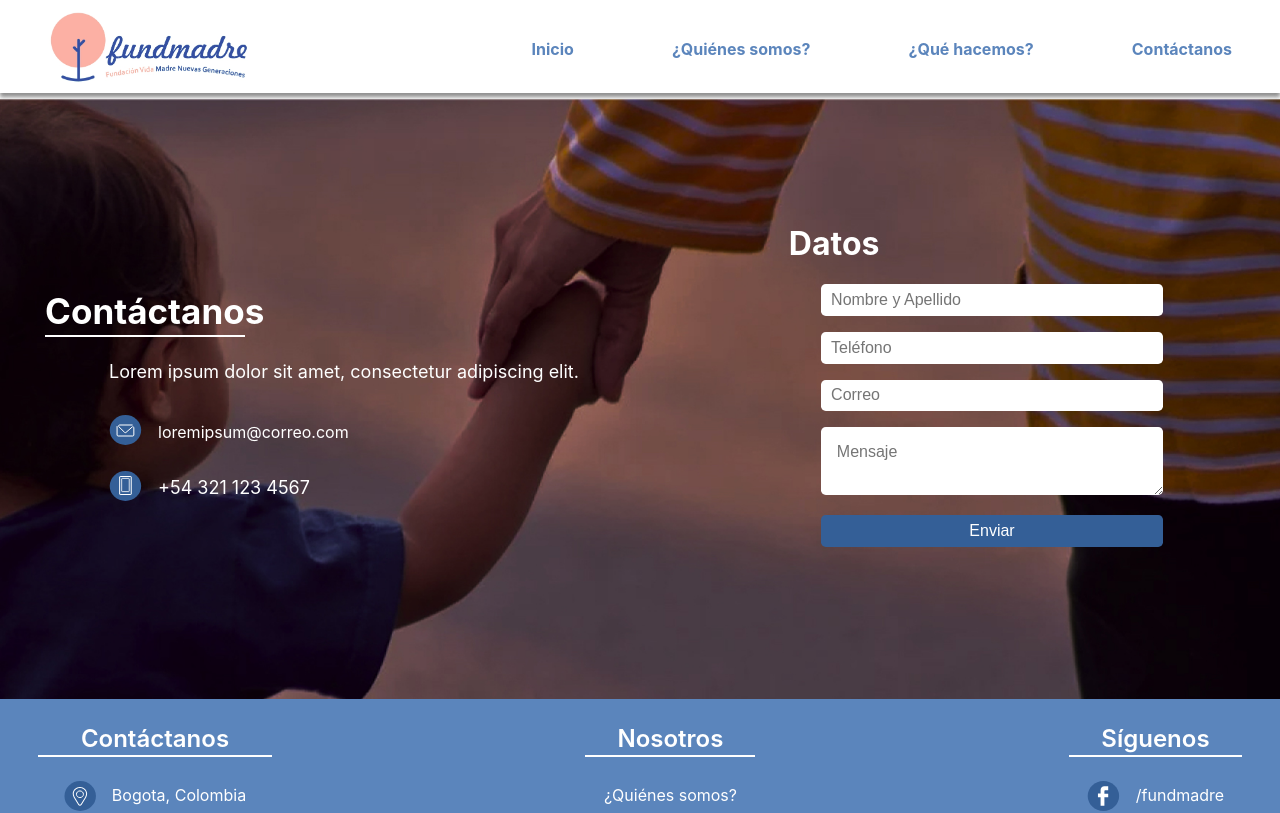
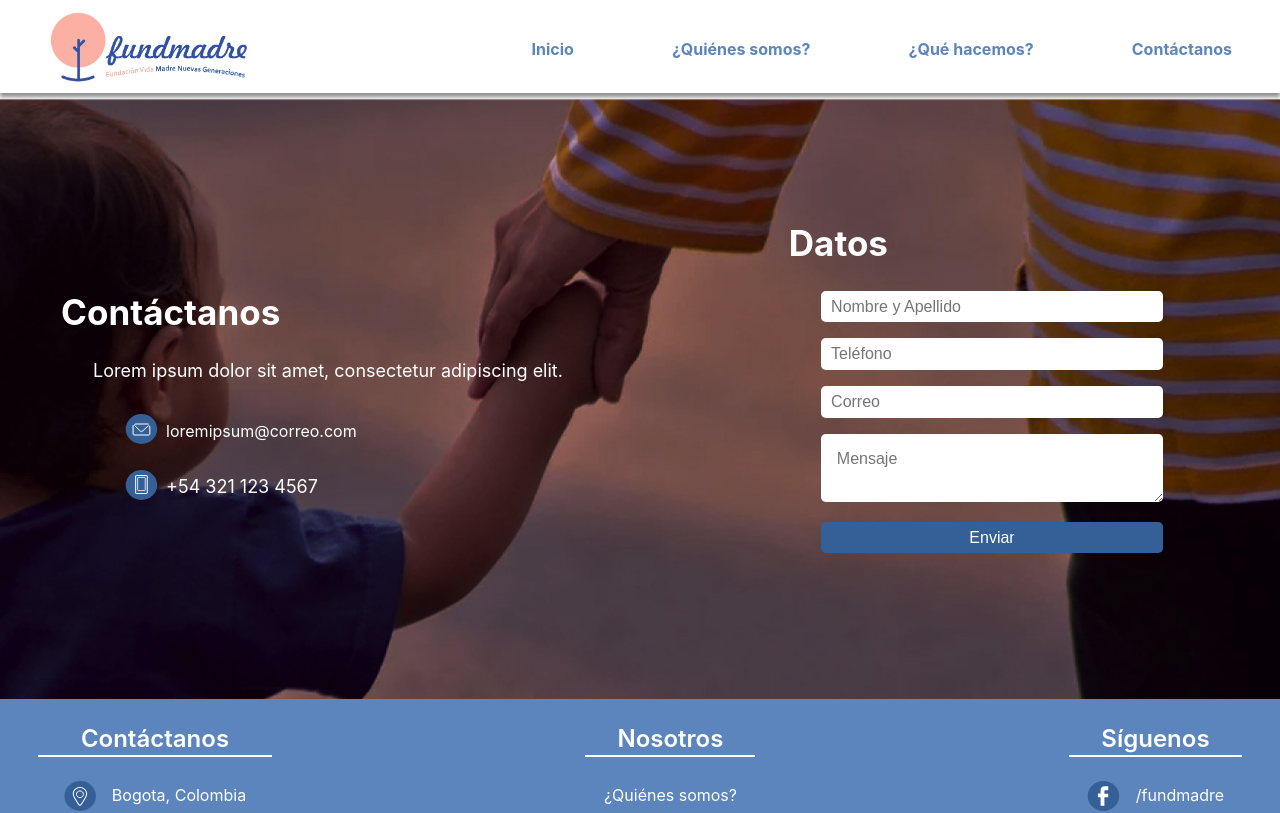
Before and after one commit to jdvsg12/FundMadre, a Next.js app: page /contactanos in a window 1280 px wide. Shown: the top 813 px of the page. Built offline with nearby package versions, Linux system fonts and the light colour scheme.

Commit message:
correction-contact

```diff
--- a/components/Main/Contact.tsx
+++ b/components/Main/Contact.tsx
@@ -8,7 +8,7 @@ import { styled } from "../../stitches.config";
 
 
 const Content = styled('div', {
-    background: '$blueMain',
+    background: 'linear-gradient(180deg, rgba(91,133,188,1) 0%, rgba(210,210,210,1) 100%)',
     variants: {
         grid: {
             Desktop: {
@@ -49,7 +49,7 @@ const ContentImage = styled('div', {
             },
             Mobile: {
                 position: 'relative',
-                height: '400px',
+                height: '350px',
                 overflow: 'hideen',
                 gridColumn: '1/2',
                 gridRow: '1/3'
@@ -75,6 +75,7 @@ const ContentInfo = styled('div', {
 
             },
             Mobile: {
+                padding: '1rem',
                 placeSelf: 'center',
                 gridColumn: '1/2',
                 gridRow: '1/2',
@@ -113,7 +114,7 @@ const ContentData = styled('div', {
     display: 'flex',
     flexDirection: 'row',
     alignItems: 'center',
-    gap: '1rem',
+    gap: '0.5rem',
     zIndex: '2',
 
 })
@@ -174,7 +175,6 @@ const TextArea = styled('textarea', {
             Mobile: {
                 borderRadius: '0.3rem',
                 padding: '1rem 1rem',
-                fontSize: '1rem',
 
             }
         }
@@ -222,20 +222,14 @@ const H1 = styled('h1', {
             Desktop: {
                 fontSize: '$5',
                 lineHeight: '3rem',
-                borderBottom: '0.18rem solid $white',
-                width: '37.5%',
             },
             Tablet: {
                 fontSize: '$4',
                 lineHeight: '3rem',
-                borderBottom: '0.18rem solid $white',
-                width: '37.5%',
             },
             Mobile: {
-                fontSize: '$3',
+                fontSize: '$4',
                 lineHeight: '3rem',
-                borderBottom: '0.18rem solid $white',
-                width: '37.5%',
             }
         }
     }
@@ -267,10 +261,28 @@ const Icon = styled('div', {
 })
 
 const Legend = styled('div', {
-    marginLeft: '4rem',
-    color: '$white',
-    marginBottom: '1.5rem',
-    fontSize: '$3',
+    variants: {
+        font: {
+            Desktop: {
+                marginLeft: '2rem',
+                color: '$white',
+                marginBottom: '1.5rem',
+                fontSize: '$3',
+            },
+            Tablet: {
+                marginLeft: '1rem',
+                color: '$white',
+                marginBottom: '1.5rem',
+                fontSize: '$2',
+            },
+            Mobile: {
+                marginLeft: '1rem',
+                color: '$white',
+                marginBottom: '1.5rem',
+                fontSize: '$2',
+            }
+        }
+    }
 })
 
 
@@ -312,7 +324,13 @@ export const MainForm = () => {
                     '@bp3': 'Desktop'
                 }}
                 >Contáctanos</H1>
-                <Legend>Lorem ipsum dolor sit amet, consectetur adipiscing elit. </Legend>
+                <Legend
+                font={{
+                    '@initial': 'Mobile',
+                    '@bp2': 'Tablet',
+                    '@bp3': 'Desktop'
+                }}
+                >Lorem ipsum dolor sit amet, consectetur adipiscing elit. </Legend>
                 <ContentData>
                     <Icon><Image
                         src={generalIcono.iconoMessage}
@@ -338,7 +356,13 @@ export const MainForm = () => {
                 '@bp2': 'Tablet',
                 '@bp3': 'Desktop'
             }}>
-                <H1>Datos</H1>
+                <H1
+                    font={{
+                        '@initial': 'Mobile',
+                        '@bp2': 'Tablet',
+                        '@bp3': 'Desktop'
+                    }}
+                >Datos</H1>
                 <form>
                     <label>
                         <Input font={{
```
